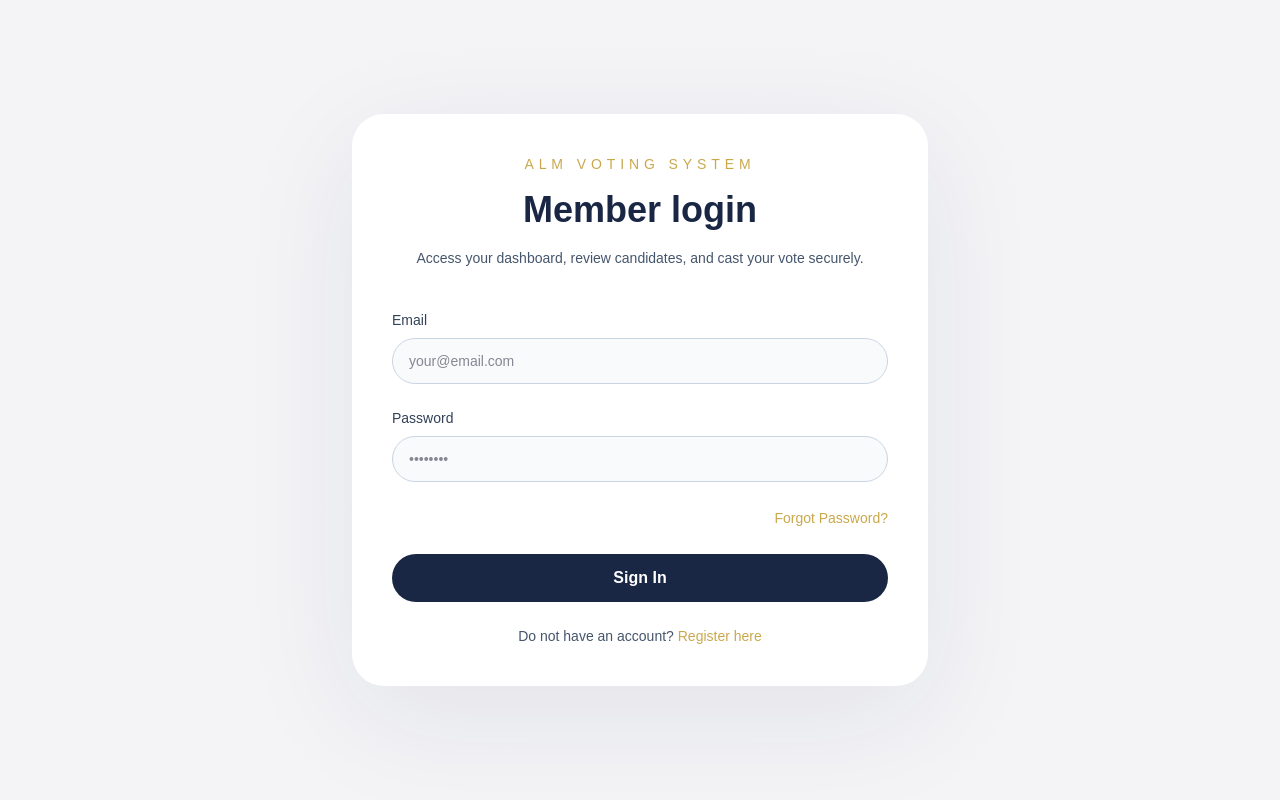
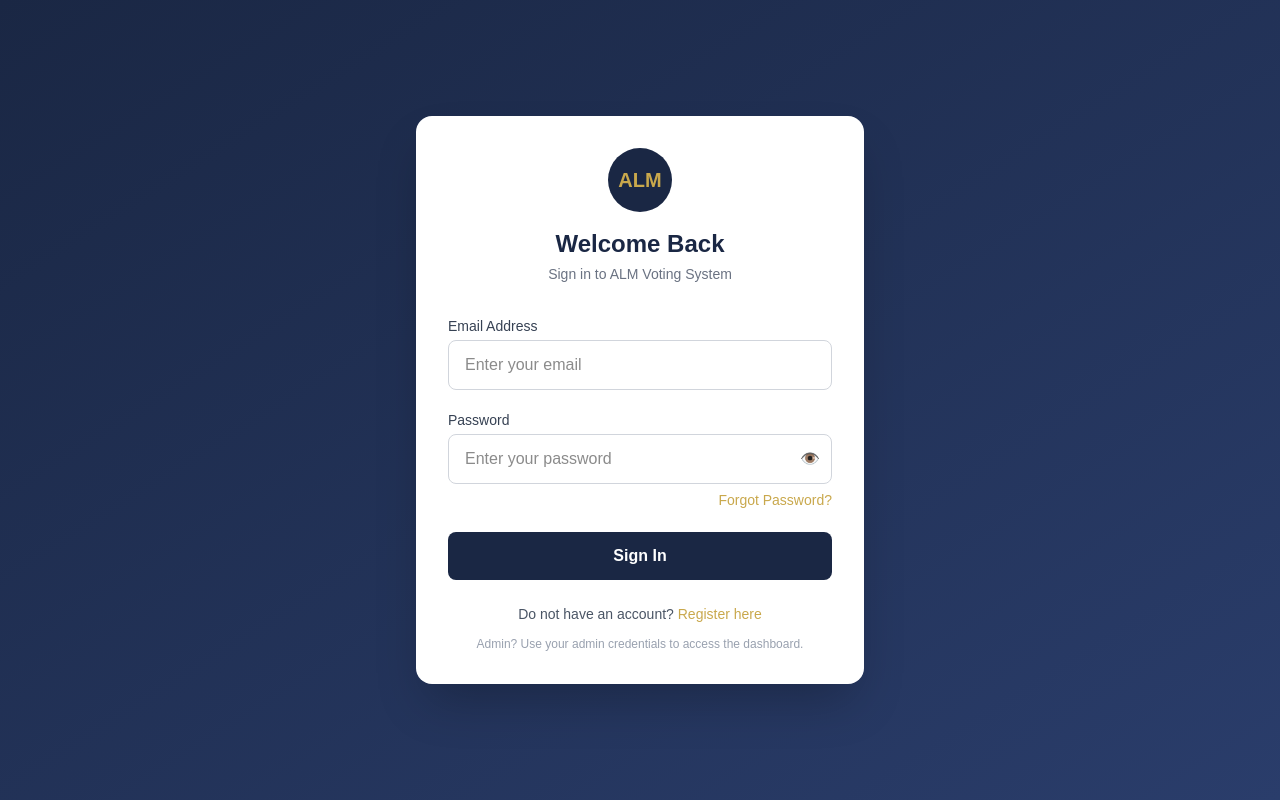
Before and after one commit to king84-web/almusanze-voting-system, a Next.js app: page /login in a window 1280 px wide. Built offline with nearby package versions, Linux system fonts and the light colour scheme.

Commit message:
fix: login page email+password fields and auth TypeScript errors

```diff
--- a/src/app/login/page.tsx
+++ b/src/app/login/page.tsx
@@ -1,128 +1,201 @@
-"use client";
+"use client"
 
-import { signIn } from "next-auth/react";
-import Link from "next/link";
-import { useRouter } from "next/navigation";
-import { useState } from "react";
+import { useState } from "react"
+import { signIn } from "next-auth/react"
+import { useRouter } from "next/navigation"
+import { motion } from "framer-motion"
+import Link from "next/link"
 
 export default function LoginPage() {
-  const router = useRouter();
-  const [error, setError] = useState("");
-  const [isLoading, setIsLoading] = useState(false);
-  const [email, setEmail] = useState("");
-  const [password, setPassword] = useState("");
+  const router = useRouter()
+  const [email, setEmail] = useState("")
+  const [password, setPassword] = useState("")
+  const [showPassword, setShowPassword] = useState(false)
+  const [error, setError] = useState("")
+  const [isLoading, setIsLoading] = useState(false)
 
-  const handleLogin = async (e: React.FormEvent) => {
-    e.preventDefault();
-    setIsLoading(true);
-    setError("");
+  const handleSubmit = async (e: React.FormEvent) => {
+    e.preventDefault()
+    setIsLoading(true)
+    setError("")
+
+    if (!email || !password) {
+      setError("Please enter both email and password.")
+      setIsLoading(false)
+      return
+    }
 
     try {
       const result = await signIn("credentials", {
-        email,
+        email: email.trim().toLowerCase(),
         password,
         redirect: false,
-      });
+      })
 
       if (!result) {
-        setError("No response from server. Try again.");
-        return;
+        setError("No response from server. Please try again.")
+        return
       }
 
       if (result.error) {
         if (result.error.includes("NotApproved")) {
-          setError("Your account is pending admin approval.");
+          setError("Your account is pending admin approval. Please wait.")
         } else {
-          setError("Invalid email or password.");
+          setError("Invalid email or password. Please try again.")
         }
-        return;
+        return
       }
 
       if (result.ok) {
-        await new Promise((resolve) => setTimeout(resolve, 500));
-        const sessionRes = await fetch("/api/auth/session");
-        const session = await sessionRes.json();
+        await new Promise(resolve => setTimeout(resolve, 800))
+        const sessionRes = await fetch("/api/auth/session")
+        const session = await sessionRes.json()
 
         if (session?.user?.role === "admin") {
-          router.push("/admin/dashboard");
-          router.refresh();
+          router.push("/admin/dashboard")
         } else {
-          router.push("/dashboard");
-          router.refresh();
+          router.push("/dashboard")
+        }
+        router.refresh()
+      }
+    } catch (err) {
+      console.error("Login error:", err)
+      setError("Something went wrong. Please try again.")
+    } finally {
+      setIsLoading(false)
     }
   }
-    } catch (err) {
-      console.error("Login error:", err);
-      setError("Something went wrong. Please try again.");
-    } finally {
-      setIsLoading(false);
-    }
-  };
 
   return (
-    <main className="flex min-h-screen items-center justify-center bg-[#f4f4f7] px-6 py-10">
-      <div className="w-full max-w-xl rounded-4xl bg-white p-10 shadow-[0_30px_120px_rgba(26,39,68,0.08)]">
-        <div className="space-y-4 text-center">
-          <p className="text-sm uppercase tracking-[0.35em] text-[#c9a84c]">ALM Voting System</p>
-          <h1 className="text-4xl font-semibold text-[#1a2744]">Member login</h1>
-          <p className="text-sm leading-6 text-slate-600">
-            Access your dashboard, review candidates, and cast your vote securely.
+    <div className="min-h-screen bg-gradient-to-br from-[#1a2744] to-[#2a3d6b]
+      flex items-center justify-center p-4">
+      <motion.div
+        initial={{ opacity: 0, y: 20 }}
+        animate={{ opacity: 1, y: 0 }}
+        transition={{ duration: 0.4 }}
+        className="bg-white rounded-2xl shadow-2xl w-full max-w-md p-8"
+      >
+        {/* Logo */}
+        <div className="text-center mb-8">
+          <div className="inline-flex items-center justify-center w-16 h-16
+            bg-[#1a2744] rounded-full mb-4">
+            <span className="text-[#c9a84c] font-bold text-xl">ALM</span>
+          </div>
+          <h1 className="text-2xl font-bold text-[#1a2744]">Welcome Back</h1>
+          <p className="text-gray-500 text-sm mt-1">
+            Sign in to ALM Voting System
           </p>
         </div>
 
+        {/* Error Message */}
         {error && (
-          <div className="mt-8 rounded-3xl border border-red-200 bg-red-50 p-4 text-sm text-red-700">
-            {error}
-          </div>
+          <motion.div
+            initial={{ opacity: 0, scale: 0.95 }}
+            animate={{ opacity: 1, scale: 1 }}
+            className="bg-red-50 border border-red-200 text-red-700
+              px-4 py-3 rounded-lg mb-6 text-sm flex items-center gap-2"
+          >
+            <span>⚠️</span>
+            <span>{error}</span>
+          </motion.div>
         )}
 
-        <form className="mt-10 space-y-6" onSubmit={handleLogin}>
-          <label className="block text-sm font-medium text-slate-700">
-            Email
+        {/* Form */}
+        <form onSubmit={handleSubmit} className="space-y-5">
+          {/* Email Field */}
+          <div>
+            <label className="block text-sm font-medium text-gray-700 mb-1">
+              Email Address
+            </label>
             <input
               type="email"
               value={email}
               onChange={(e) => setEmail(e.target.value)}
               required
-              className="mt-2 w-full rounded-3xl border border-slate-300 bg-slate-50 px-4 py-3 text-sm text-slate-900 outline-none transition focus:border-[#1a2744] focus:ring-2 focus:ring-[#c9a84c]/30"
-              placeholder="your@email.com"
+              autoComplete="email"
+              placeholder="Enter your email"
+              className="w-full px-4 py-3 border border-gray-300 rounded-lg
+                focus:outline-none focus:ring-2 focus:ring-[#c9a84c]
+                focus:border-transparent transition-all"
             />
+          </div>
+
+          {/* Password Field */}
+          <div>
+            <label className="block text-sm font-medium text-gray-700 mb-1">
+              Password
             </label>
-
-          <label className="block text-sm font-medium text-slate-700">
-            Password
+            <div className="relative">
               <input
-              type="password"
+                type={showPassword ? "text" : "password"}
                 value={password}
                 onChange={(e) => setPassword(e.target.value)}
                 required
-              className="mt-2 w-full rounded-3xl border border-slate-300 bg-slate-50 px-4 py-3 text-sm text-slate-900 outline-none transition focus:border-[#1a2744] focus:ring-2 focus:ring-[#c9a84c]/30"
-              placeholder="••••••••"
+                autoComplete="current-password"
+                placeholder="Enter your password"
+                className="w-full px-4 py-3 border border-gray-300 rounded-lg
+                  focus:outline-none focus:ring-2 focus:ring-[#c9a84c]
+                  focus:border-transparent transition-all pr-12"
               />
-          </label>
-
-          <div className="text-right mb-6">
-            <Link href="/forgot-password" className="text-sm text-[#c9a84c] hover:underline">
+              <button
+                type="button"
+                onClick={() => setShowPassword(!showPassword)}
+                className="absolute right-3 top-1/2 -translate-y-1/2
+                  text-gray-400 hover:text-gray-600"
+              >
+                {showPassword ? "🙈" : "👁️"}
+              </button>
+            </div>
+            <div className="text-right mt-1">
+              <Link
+                href="/forgot-password"
+                className="text-sm text-[#c9a84c] hover:underline"
+              >
                 Forgot Password?
               </Link>
             </div>
+          </div>
 
-          <button
+          {/* Submit Button */}
+          <motion.button
             type="submit"
             disabled={isLoading}
-            className="flex w-full items-center justify-center rounded-full bg-[#1a2744] px-6 py-3 text-base font-semibold text-white transition hover:bg-[#16203b] disabled:cursor-not-allowed disabled:opacity-60"
+            whileHover={{ scale: 1.01 }}
+            whileTap={{ scale: 0.99 }}
+            className="w-full bg-[#1a2744] text-white py-3 rounded-lg
+              font-semibold hover:bg-[#c9a84c] hover:text-[#1a2744]
+              transition-all duration-200 disabled:opacity-50
+              disabled:cursor-not-allowed flex items-center justify-center gap-2"
           >
-            {isLoading ? "Signing in..." : "Sign In"}
-          </button>
+            {isLoading ? (
+              <>
+                <svg className="animate-spin h-5 w-5" viewBox="0 0 24 24" fill="none">
+                  <circle className="opacity-25" cx="12" cy="12" r="10"
+                    stroke="currentColor" strokeWidth="4"/>
+                  <path className="opacity-75" fill="currentColor"
+                    d="M4 12a8 8 0 018-8V0C5.373 0 0 5.373 0 12h4z"/>
+                </svg>
+                Signing in...
+              </>
+            ) : (
+              "Sign In"
+            )}
+          </motion.button>
+        </form>
 
-          <p className="text-center text-sm text-slate-600">
-            Do not have an account?{' '}
-            <Link href="/register" className="text-[#c9a84c] hover:underline">
+        {/* Register Link */}
+        <p className="text-center text-sm text-gray-600 mt-6">
+          Do not have an account?{" "}
+          <Link href="/register" className="text-[#c9a84c] font-medium hover:underline">
             Register here
           </Link>
         </p>
-        </form>
+
+        {/* Admin hint */}
+        <p className="text-center text-xs text-gray-400 mt-3">
+          Admin? Use your admin credentials to access the dashboard.
+        </p>
+      </motion.div>
     </div>
-    </main>
-  );
+  )
 }
```
Also changed, not shown: next-auth.d.ts (+8 -7 lines), src/app/api/auth/[...nextauth]/route.ts (+3 -4 lines), src/lib/auth.ts (+32 -30 lines). Lines whose indentation alone changed are shown as unchanged.
